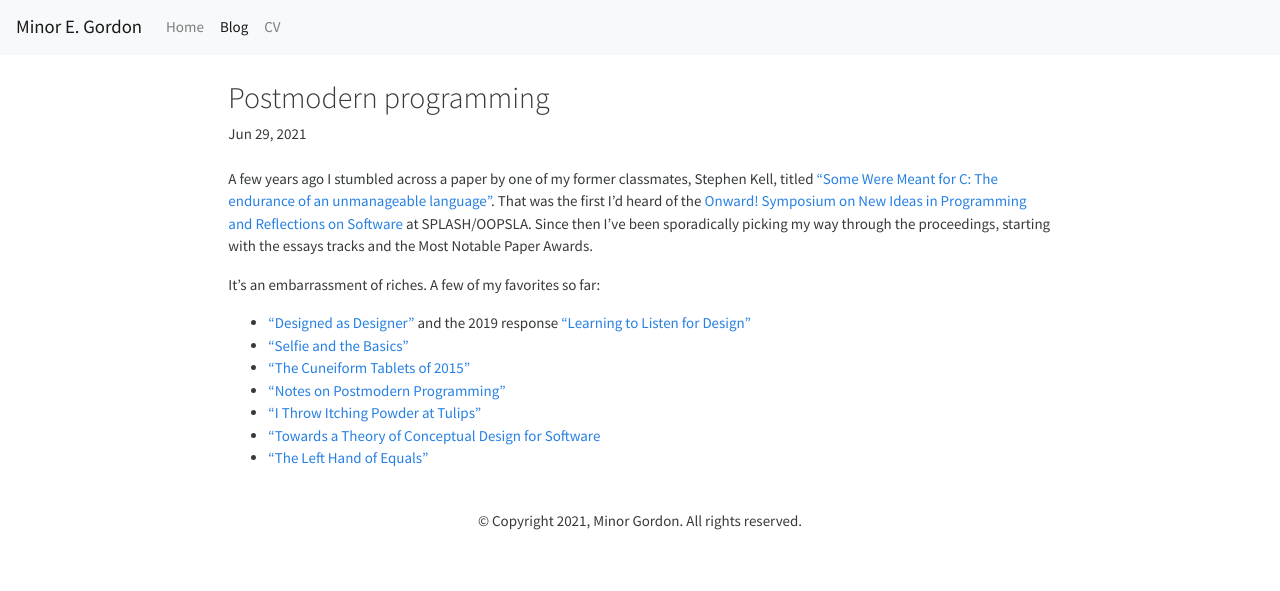
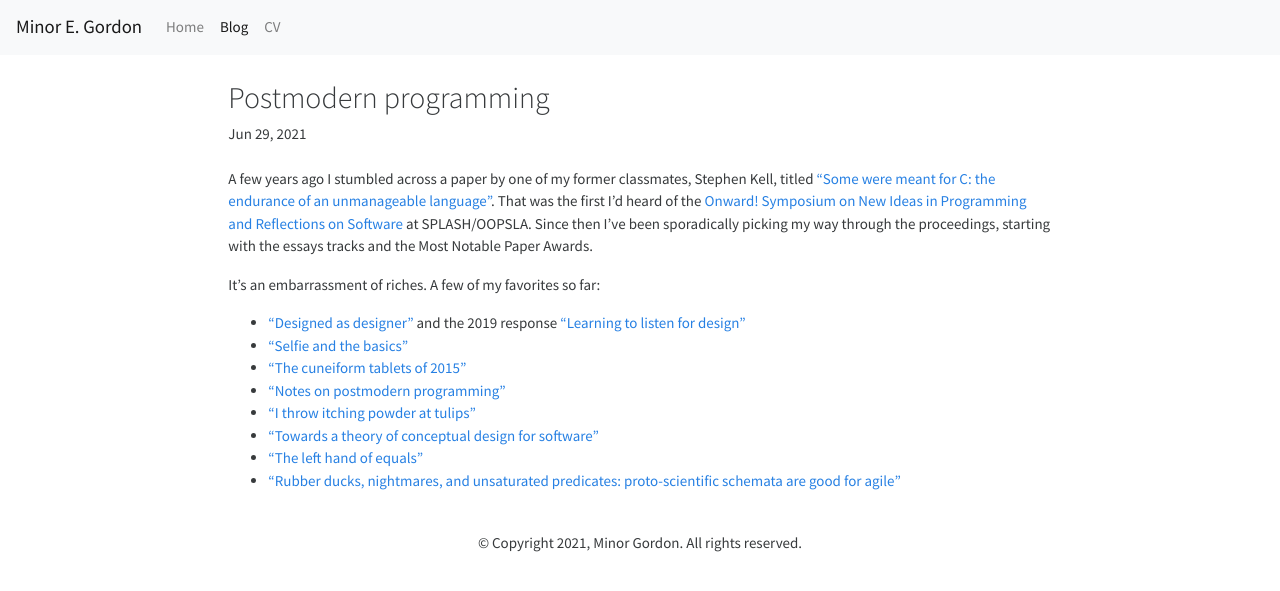
Before and after one commit to minorg/minorgordon.net, a Jekyll site: the page built from _posts/2021-06-29-postmodern-programming.md, in a window 1280 px wide. Shown: the top 591 px of the page. Built offline with Jekyll 4.4.1, drawn with Linux system fonts in a browser that asks for light colours; nearby versions of some CDN libraries.

Commit message:
new post

```diff
--- a/_posts/2021-06-29-postmodern-programming.md
+++ b/_posts/2021-06-29-postmodern-programming.md
@@ -5,13 +5,14 @@ date:   2021-06-29
 categories: work
 ---
 
-A few years ago I stumbled across a paper by one of my former classmates, Stephen Kell, titled ["Some Were Meant for C: The endurance of an unmanageable language"](https://2017.onward-conference.org/details/onward-2017-essays-2017/3/Some-Were-Meant-For-C-The-endurance-of-an-unmanageable-language). That was the first I'd heard of the [Onward! Symposium on New Ideas in Programming and Reflections on Software](https://www.sigplan.org/Conferences/Onward/) at SPLASH/OOPSLA. Since then I've been sporadically picking my way through the proceedings, starting with the essays tracks and the Most Notable Paper Awards.
+A few years ago I stumbled across a paper by one of my former classmates, Stephen Kell, titled ["Some were meant for C: the endurance of an unmanageable language"](https://2017.onward-conference.org/details/onward-2017-essays-2017/3/Some-Were-Meant-For-C-The-endurance-of-an-unmanageable-language). That was the first I'd heard of the [Onward! Symposium on New Ideas in Programming and Reflections on Software](https://www.sigplan.org/Conferences/Onward/) at SPLASH/OOPSLA. Since then I've been sporadically picking my way through the proceedings, starting with the essays tracks and the Most Notable Paper Awards.
 
 It's an embarrassment of riches. A few of my favorites so far:
-* ["Designed as Designer"](https://dl.acm.org/citation.cfm?id=1449813) and the 2019 response ["Learning to Listen for Design"](https://dl.acm.org/doi/10.1145/3359591.3359738)
-* ["Selfie and the Basics"](https://dl.acm.org/doi/10.1145/3133850.3133857)
-* ["The Cuneiform Tablets of 2015"](https://dl.acm.org/doi/10.1145/2814228.2814250)
-* ["Notes on Postmodern Programming"](https://dl.acm.org/doi/10.1145/1052883.1052890)
-* ["I Throw Itching Powder at Tulips"](https://dl.acm.org/doi/10.1145/2661136.2661155)
-* ["Towards a Theory of Conceptual Design for Software](https://dl.acm.org/doi/abs/10.1145/2814228.2814248)
-* ["The Left Hand of Equals"](https://dl.acm.org/doi/10.1145/2986012.2986031)
+* ["Designed as designer"](https://dl.acm.org/citation.cfm?id=1449813) and the 2019 response ["Learning to listen for design"](https://dl.acm.org/doi/10.1145/3359591.3359738)
+* ["Selfie and the basics"](https://dl.acm.org/doi/10.1145/3133850.3133857)
+* ["The cuneiform tablets of 2015"](https://dl.acm.org/doi/10.1145/2814228.2814250)
+* ["Notes on postmodern programming"](https://dl.acm.org/doi/10.1145/1052883.1052890)
+* ["I throw itching powder at tulips"](https://dl.acm.org/doi/10.1145/2661136.2661155)
+* ["Towards a theory of conceptual design for software"](https://dl.acm.org/doi/abs/10.1145/2814228.2814248)
+* ["The left hand of equals"](https://dl.acm.org/doi/10.1145/2986012.2986031)
+* ["Rubber ducks, nightmares, and unsaturated predicates: proto-scientific schemata are good for agile"](https://dl.acm.org/doi/10.1145/1869459.1869534)
```
Also changed, not shown: _posts/2021-06-15-learning-haskell.md (+1 -1 lines), _posts/2021-07-01-haskell-improv.md (added, +18 -0 lines).
